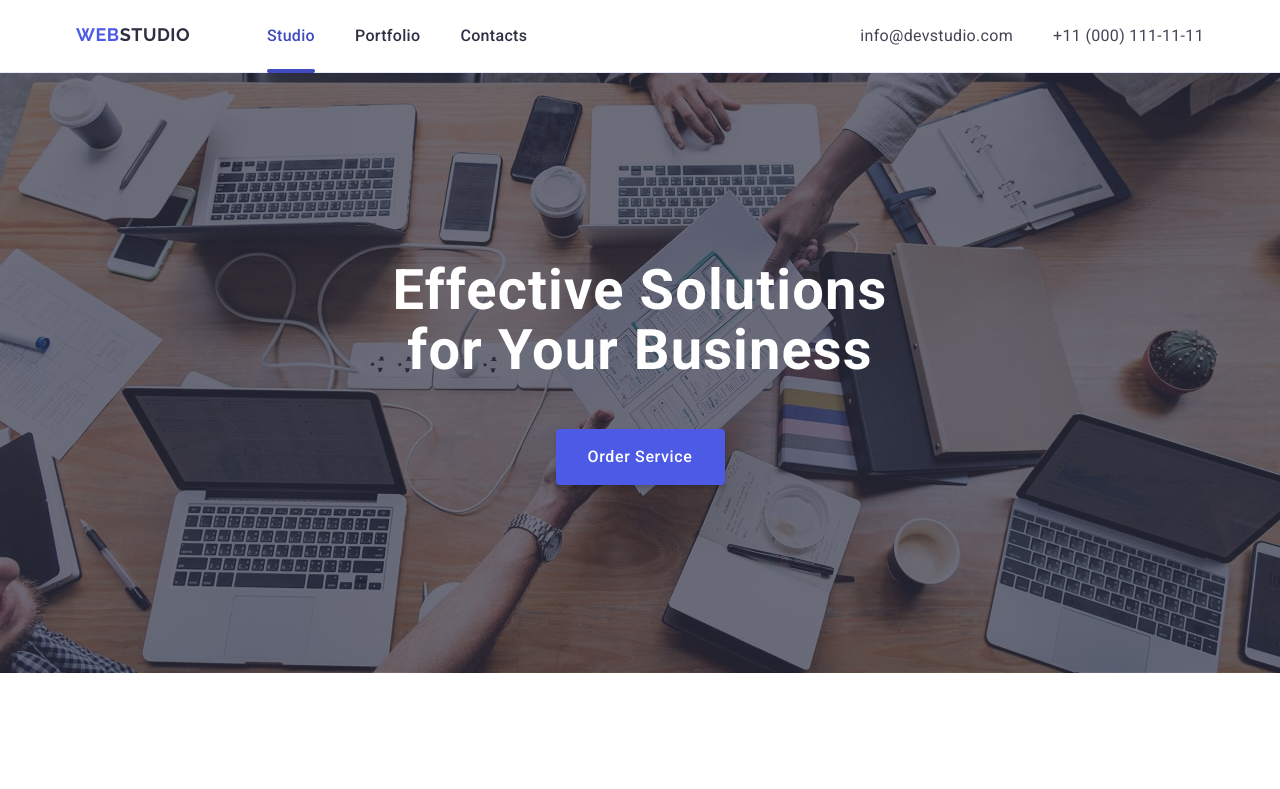
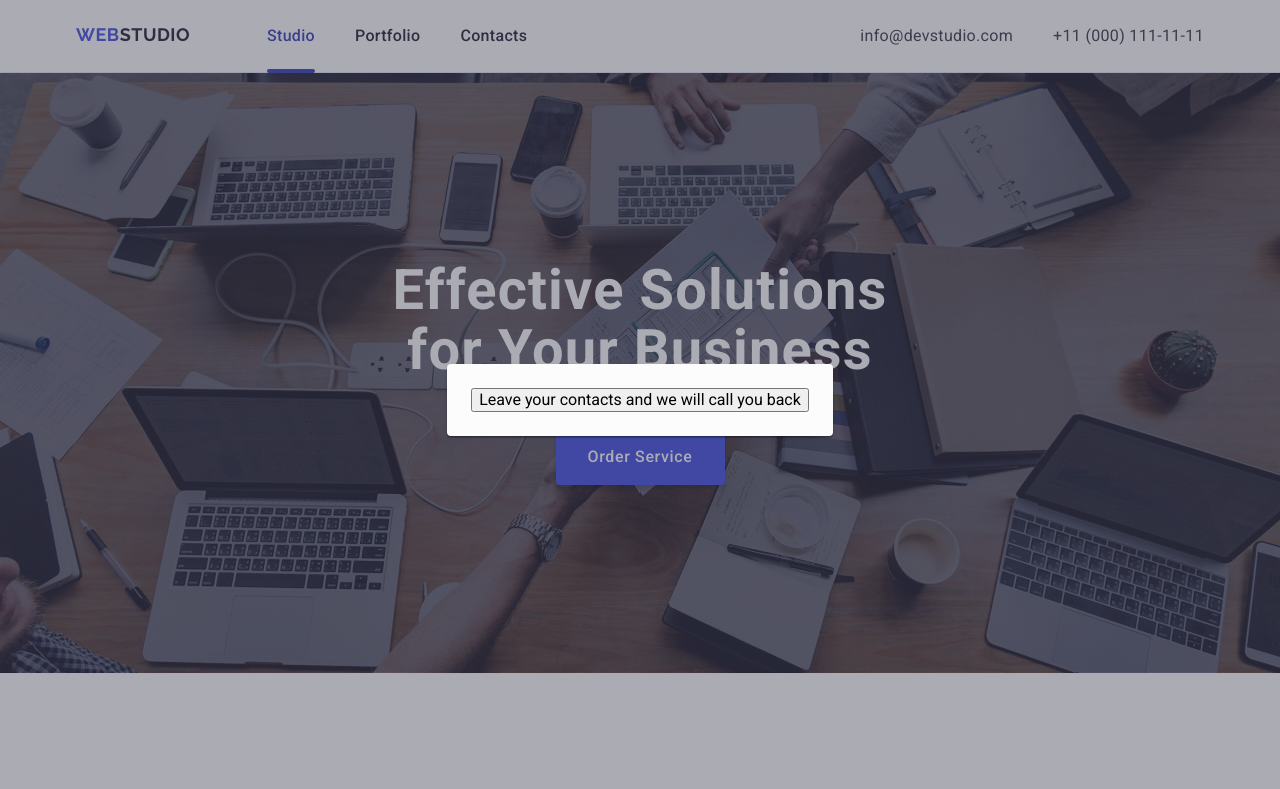
Before and after one commit to Anna-Ivanchenko/goit-markup-hw-04, a plain HTML site: page index.html in a window 1280 px wide. Shown: the top 789 px of the page. Drawn offline with nearby package versions, Linux system fonts and the light colour scheme.

Commit message:
update svg fail add sectiom modal

```diff
--- a/css/styles.css
+++ b/css/styles.css
@@ -551,3 +551,30 @@ footer .container {
 
 }
 /*  #endregion footer */
+
+/* #region modal-overlay */
+
+.modal-overlay {
+    background-color: rgba(46, 47, 66, 0.4);
+
+    position: fixed;
+    top: 0;
+    width: 100%;
+    height: 100%;
+    z-index: 999;
+    display: flex;
+    justify-content: center;
+    align-items: center;
+}
+
+.modal {
+    box-shadow: 0 1px 1px 0 rgba(0, 0, 0, 0.14), 0 1px 3px 0 rgba(0, 0, 0, 0.12), 0 2px 1px 0 rgba(0, 0, 0, 0.2);
+    background: #fcfcfc;
+    border-radius: 4px;
+    max-width: 408px;
+    max-height: 584px;
+    padding: 24px;
+
+}
+
+/* #endregion modal-overlay */
--- a/index.html
+++ b/index.html
@@ -514,5 +514,18 @@
       </div>
     </footer>
     <!-- #endregion footer -->
+
+    <!-- #region modal -->
+    <div class="modal-overlay">
+      <div class="modal">
+        <button class="modal-close">
+          <p class="modal-title">
+            Leave your contacts and we will call you back
+          </p>
+          <form></form>
+        </button>
+      </div>
+    </div>
+    <!-- #endregion modal -->
   </body>
 </html>
```
Also changed, not shown: images/icons.svg.
